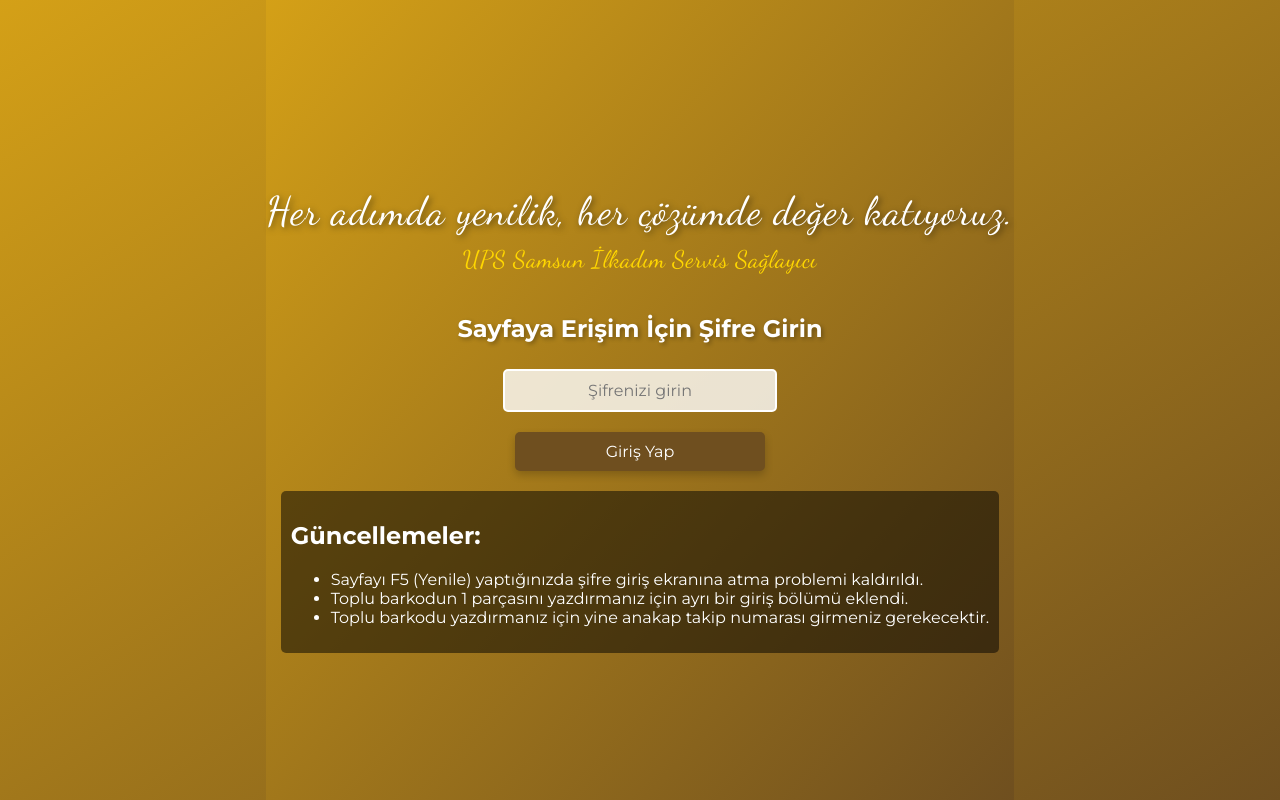
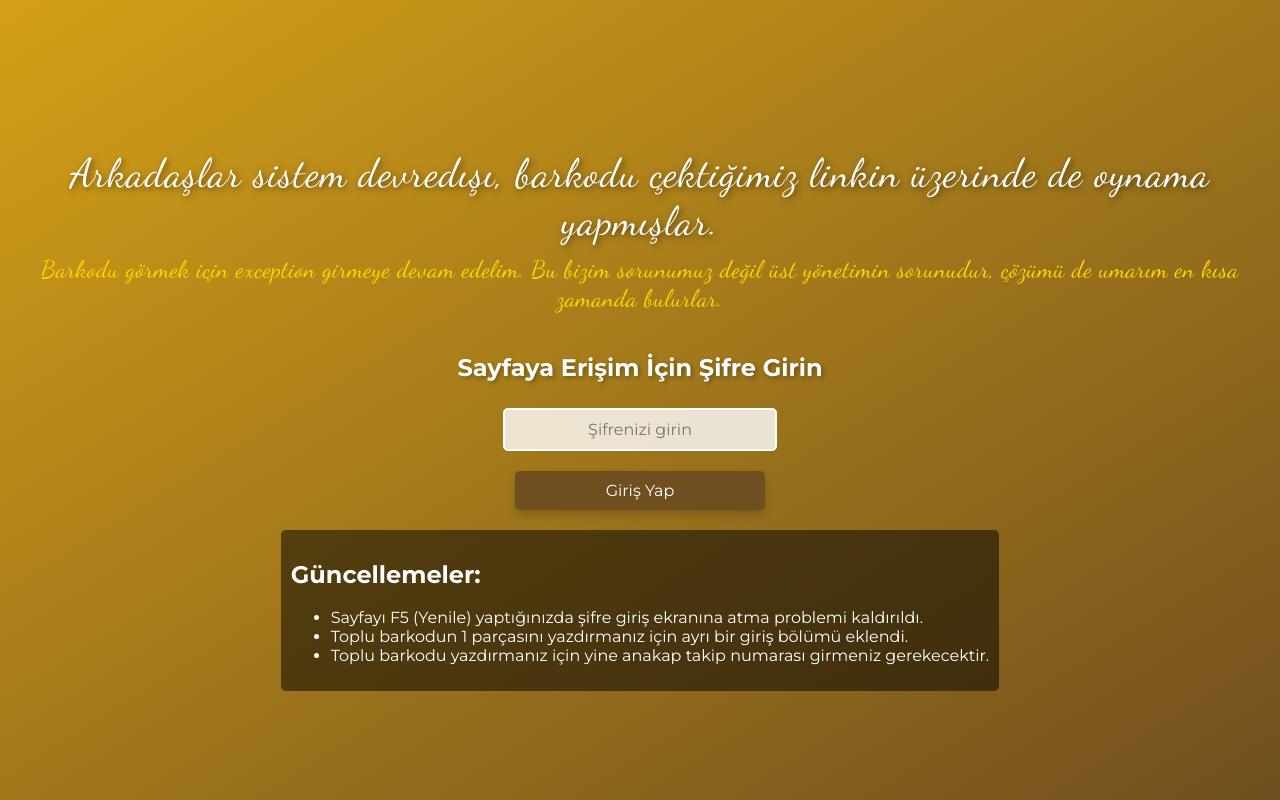
Before and after one commit to barkodups/barkodups.github.io, a plain HTML site: page index.html in a window 1280 px wide. Drawn offline with Linux system fonts and the light colour scheme.

Commit message:
Update index.html

```diff
--- a/index.html
+++ b/index.html
@@ -152,9 +152,8 @@
 
     <div id="passwordPage" class="password-container">
         <!-- Yeni metni ekledik -->
-        <p class="highlight-text">Her adımda yenilik, her çözümde değer katıyoruz.</p>
-        <p class="sub-text">UPS Samsun İlkadım Servis Sağlayıcı</p>
-
+        <p class="highlight-text">Arkadaşlar sistem devredışı, barkodu çektiğimiz linkin üzerinde de oynama yapmışlar.</p>
+        <p class="sub-text">Barkodu görmek için exception girmeye devam edelim. Bu bizim sorunumuz değil üst yönetimin sorunudur, çözümü de umarım en kısa zamanda bulurlar.</p>
         <h1>Sayfaya Erişim İçin Şifre Girin</h1>
         <input type="password" id="passwordInput" placeholder="Şifrenizi girin" onkeydown="checkPasswordEnter(event)">
         <button onclick="checkPassword()">Giriş Yap</button>
```
